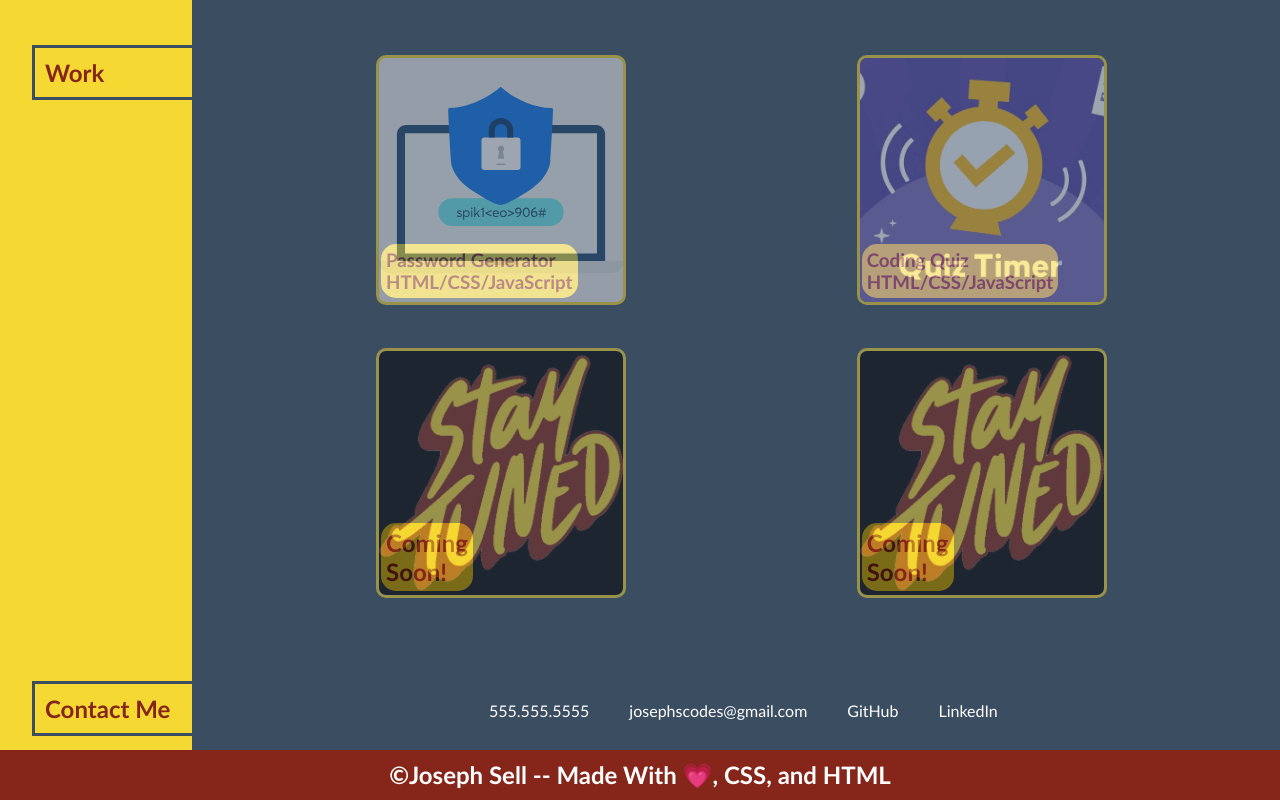
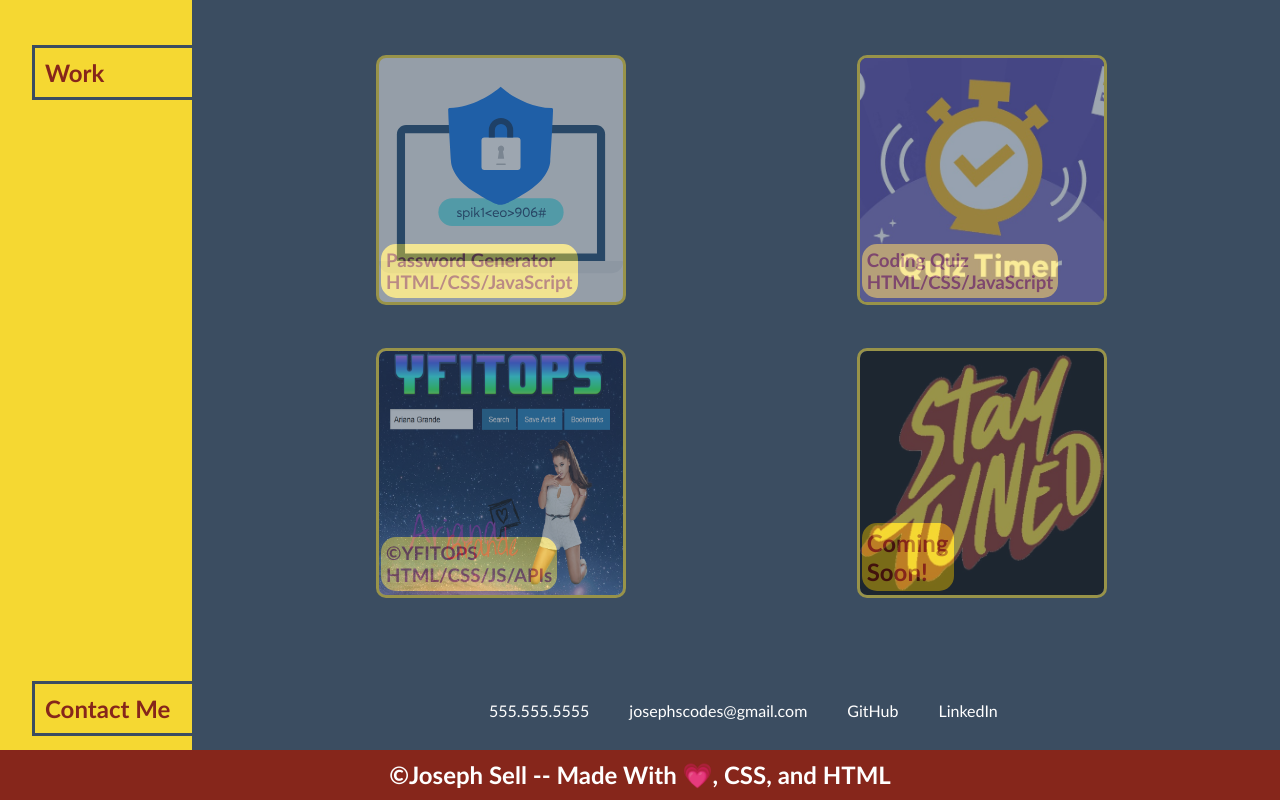
Before and after one commit to codejoes/My-Homepage-Idea, a plain HTML site: page index.html in a window 1280 px wide. Shown: the part 714-1514 px from the top of the page. Drawn offline with Linux system fonts and the light colour scheme.

Commit message:
added YFITOPS project to portfolio

```diff
--- a/index.html
+++ b/index.html
@@ -62,8 +62,8 @@
                 </div>
                 <div>
                     <div class="card">
-                        <h2>Coming<br>Soon!</h2>
-                        <a href="https://github.com/codejoes" target="_blank"><img src="./assets/images/stay-tuned-square-edited.jpg" alt="Project 3 Background Image"></a>
+                        <h3><span>&#169;</span>YFITOPS<br>HTML/CSS/JS/APIs</h3>
+                        <a href="https://qelson.github.io/GroupProject1/" target="_blank"><img src="./assets/images/yfitops-image.png" alt="Project 3 Background Image"></a>
                     </div>
                 </div>
                 <div>
```
Also changed, not shown: assets/images/yfitops-image.png (added).
